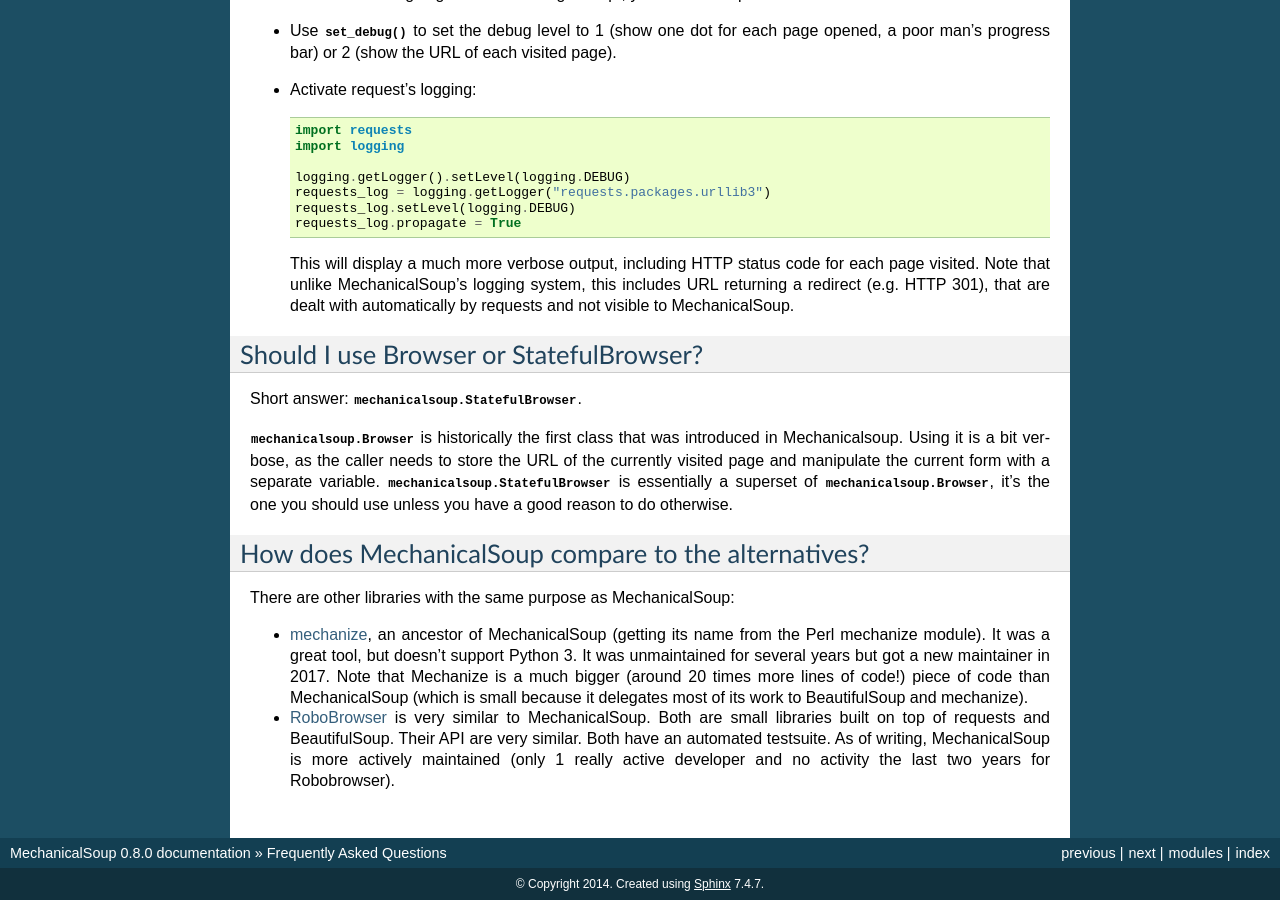
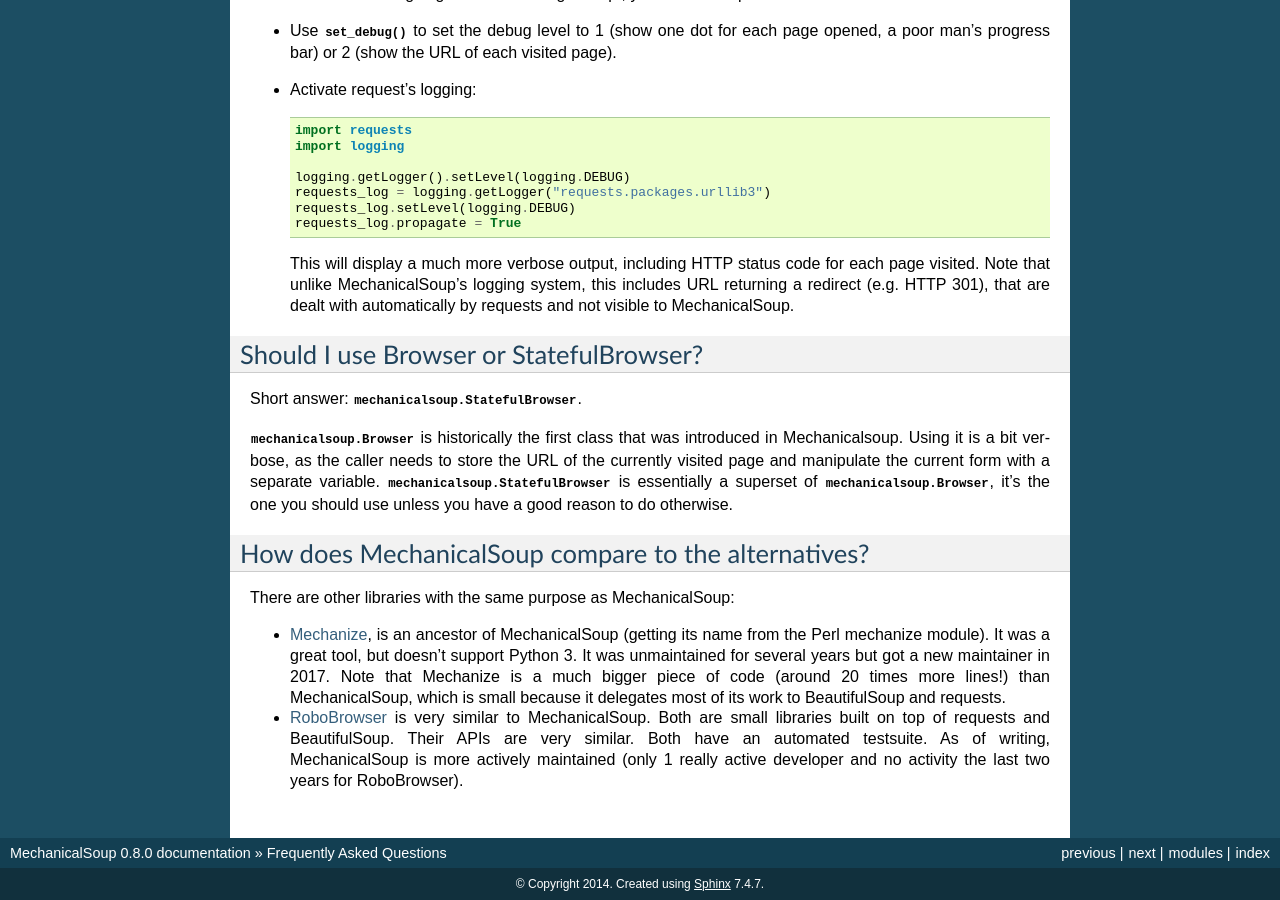
Before and after one commit to MechanicalSoup/MechanicalSoup, a Sphinx documentation site: the page built from docs/faq.rst, in a window 1280 px wide and 900 px high, scrolled down 1029 px. Built offline with Sphinx 7.4.7, drawn with Linux system fonts in a browser that asks for light colours.

Commit message:
faq.rst: fix typo and minor wordsmithing
Change "mechanize" -> "requests" when referring to the libraries
that MechanicalSoup is built upon.

```diff
--- a/docs/faq.rst
+++ b/docs/faq.rst
@@ -104,17 +104,17 @@
 
 There are other libraries with the same purpose as MechanicalSoup:
 
-* `mechanize <http://wwwsearch.sourceforge.net/mechanize/>`__, an
+* `Mechanize <http://wwwsearch.sourceforge.net/mechanize/>`__, is an
   ancestor of MechanicalSoup (getting its name from the Perl mechanize
   module). It was a great tool, but doesn't support Python 3. It was
   unmaintained for several years but got a new maintainer in 2017.
-  Note that Mechanize is a much bigger (around 20 times more lines of
-  code!) piece of code than MechanicalSoup (which is small because it
-  delegates most of its work to BeautifulSoup and mechanize).
+  Note that Mechanize is a much bigger piece of code (around 20 times
+  more lines!) than MechanicalSoup, which is small because it
+  delegates most of its work to BeautifulSoup and requests.
 
 * `RoboBrowser <https://github.com/jmcarp/robobrowser>`__ is very
   similar to MechanicalSoup. Both are small libraries built on top of
-  requests and BeautifulSoup. Their API are very similar. Both have an
+  requests and BeautifulSoup. Their APIs are very similar. Both have an
   automated testsuite. As of writing, MechanicalSoup is more actively
   maintained (only 1 really active developer and no activity the last
-  two years for Robobrowser).
+  two years for RoboBrowser).
```
